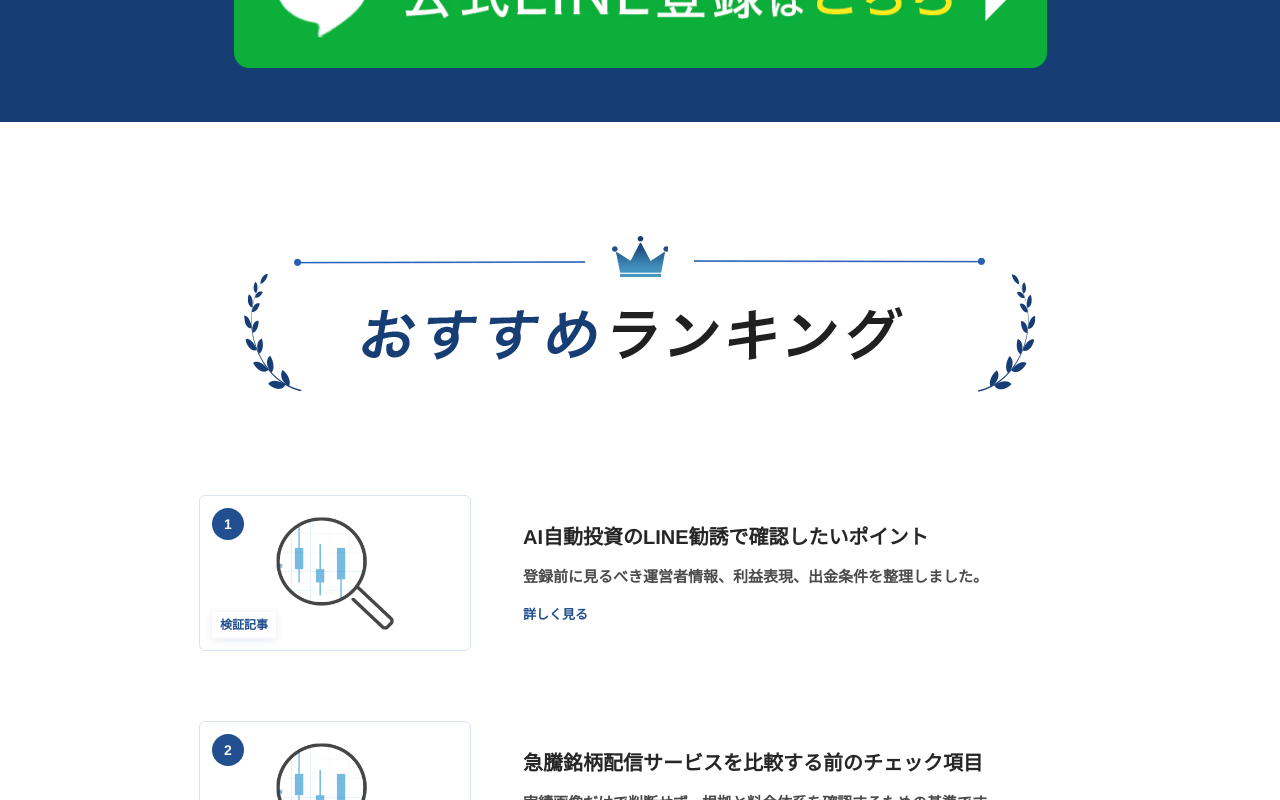
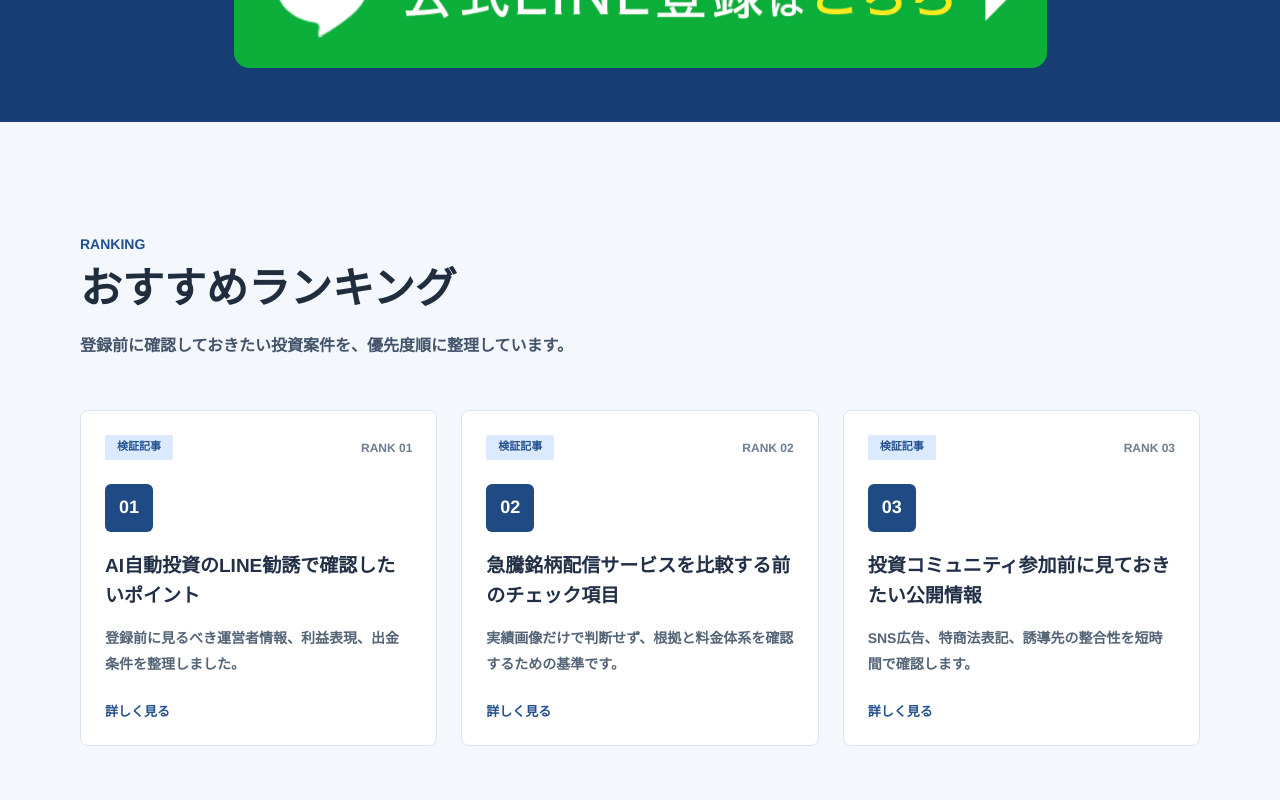
Before and after one commit to yuuma465/kabu-erabi-navi, a React (Vite) app: page / in a window 1280 px wide. Shown: the part 2760-3560 px from the top of the page. Built offline with nearby package versions, Linux system fonts and the light colour scheme.

Commit message:
Align ranking layout with article cards

```diff
--- a/src/components/RankingSection.tsx
+++ b/src/components/RankingSection.tsx
@@ -1,64 +1,56 @@
 import { rankingItems } from "../data/ranking";
-import { assetPath, postPath } from "../data/site";
+import { postPath } from "../data/site";
 
 export default function RankingSection() {
   return (
     <section
       id="verified-list"
-      className="scroll-mt-24 bg-white px-5 pb-[94px] pt-[54px] md:pb-[120px] md:pt-[72px] lg:pb-[160px] lg:pt-[114px]"
+      className="scroll-mt-24 bg-[#f4f8fd] px-5 py-[58px] md:py-[76px] lg:py-[112px]"
     >
-      <div className="mx-auto max-w-[900px]">
-        <h2 className="flex justify-center">
-          <picture>
-            <source media="(min-width: 1024px)" srcSet={assetPath("assets/pc/ranking/heading.png")} />
-            <img
-              src={assetPath("assets/sp/ranking/heading.png")}
-              alt="おすすめランキング"
-              className="h-auto w-[min(78vw,420px)] object-contain lg:w-[792px]"
-              loading="lazy"
-            />
-          </picture>
+      <div className="mx-auto max-w-[1120px]">
+        <div className="max-w-[760px]">
+          <p className="text-[13px] font-black tracking-normal text-brand-blue md:text-[14px]">
+            RANKING
+          </p>
+          <h2 className="mt-2 text-[28px] font-black leading-tight tracking-normal text-[#1f2d3f] md:text-[36px] lg:text-[42px]">
+            おすすめランキング
           </h2>
+          <p className="mt-4 text-[14px] font-bold leading-[1.9] text-[#42536a] md:text-[16px]">
+            登録前に確認しておきたい投資案件を、優先度順に整理しています。
+          </p>
+        </div>
 
-        <div className="mt-[54px] space-y-9 md:mt-[72px] md:space-y-10 lg:mt-[94px] lg:space-y-[52px]">
-          {rankingItems.map((item) => (
-            <article key={item.id}>
+        <div className="mt-9 grid gap-5 md:grid-cols-3 lg:mt-12 lg:gap-6">
+          {rankingItems.map((item, index) => (
+            <article key={item.id} className="h-full">
               <a
                 href={postPath(item.postSlug)}
-                className="group grid cursor-pointer items-center gap-5 rounded-lg border border-transparent p-2 transition-colors hover:border-brand-blue hover:bg-[#f7fbff] focus:outline-none focus-visible:ring-4 focus-visible:ring-brand-blue/25 md:grid-cols-[242px_1fr] md:gap-9 lg:grid-cols-[272px_1fr] lg:gap-[52px]"
+                className="group flex h-full flex-col rounded-lg border border-[#d8e4f2] bg-white p-5 transition-colors hover:border-brand-blue focus:outline-none focus-visible:ring-4 focus-visible:ring-brand-blue/25 md:p-6"
               >
-                <div
-                  className="relative flex h-[126px] w-full max-w-[242px] justify-self-center overflow-hidden rounded-md border border-[#d8e4f2] bg-white md:h-[143px] lg:h-[156px] lg:max-w-[272px]"
-                  role="img"
-                  aria-label={item.imageAlt}
-                >
-                  <img
-                    src={assetPath("assets/pc/top/search.png")}
-                    alt=""
-                    className="m-auto h-auto w-[88px] object-contain transition-transform group-hover:scale-105 md:w-[104px] lg:w-[118px]"
-                    aria-hidden="true"
-                    loading="lazy"
-                  />
-                  <span className="absolute left-3 top-3 flex h-8 w-8 items-center justify-center rounded-full bg-brand-blue text-sm font-black text-white">
-                    {item.id}
-                  </span>
-                  <span className="absolute bottom-3 left-3 rounded-sm bg-white/90 px-2 py-1 text-[12px] font-black text-brand-blue shadow-[0_2px_8px_rgba(31,74,131,0.12)]">
+                <div className="flex items-center justify-between gap-3">
+                  <span className="rounded-sm bg-brand-pale px-3 py-1 text-[11px] font-black tracking-normal text-brand-blue">
                     検証記事
                   </span>
+                  <span className="text-[12px] font-bold text-[#6d7d8f]">
+                    RANK {String(index + 1).padStart(2, "0")}
+                  </span>
                 </div>
-                <div className="text-center md:text-left">
-                  <h3 className="break-words text-[17px] font-black leading-[1.8] text-[#262626] md:text-[18px] lg:text-[20px]">
+
+                <div className="mt-6 flex h-12 w-12 items-center justify-center rounded-md bg-brand-navy text-[18px] font-black text-white">
+                  {String(item.id).padStart(2, "0")}
+                </div>
+
+                <h3 className="mt-5 break-words text-[18px] font-black leading-[1.6] tracking-normal text-[#223047] md:text-[19px]">
                   {item.title}
                 </h3>
                 {item.description ? (
-                    <p className="mt-2 break-words text-[13px] font-bold leading-[1.9] text-[#4b4b4b] md:text-[14px] lg:text-[15px]">
+                  <p className="mt-3 flex-1 break-words text-[13px] font-bold leading-[1.9] text-[#536477] md:text-[14px]">
                     {item.description}
                   </p>
                 ) : null}
-                  <span className="mt-3 inline-flex text-[13px] font-black text-brand-blue group-hover:underline">
+                <span className="mt-6 inline-flex text-[13px] font-black text-brand-blue group-hover:underline">
                   詳しく見る
                 </span>
-                </div>
               </a>
             </article>
           ))}
```
Lines whose indentation alone changed are shown as unchanged.
